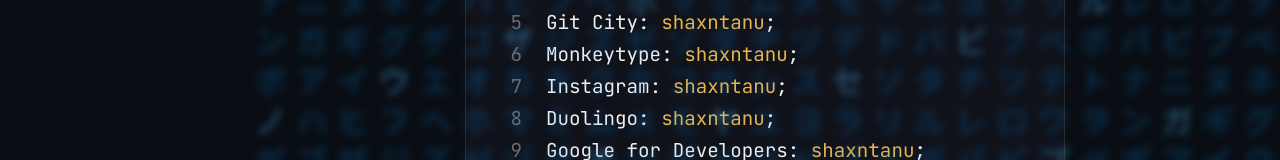
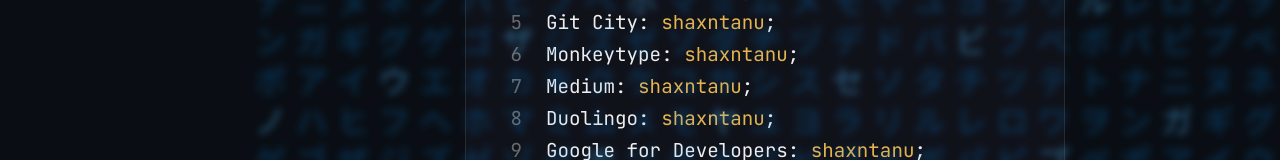
Before and after one commit to shaxntanu/VSCode-Portfolio, a Next.js app: page /contact in a window 1280 px wide. Shown: the part 472-632 px from the top of the page. Built offline with nearby package versions, Linux system fonts and the light colour scheme.

Commit message:
Replace Instagram with Medium in social links

```diff
--- a/components/ContactCode.tsx
+++ b/components/ContactCode.tsx
@@ -27,9 +27,9 @@ const contactItems = [
     href: 'https://monkeytype.com/profile/shaxntanu',
   },
   {
-    social: 'Instagram',
+    social: 'Medium',
     link: 'shaxntanu',
-    href: 'https://www.instagram.com/shaxntanu',
+    href: 'https://shaxntanu.medium.com',
   },
   {
     social: 'Duolingo',
```
